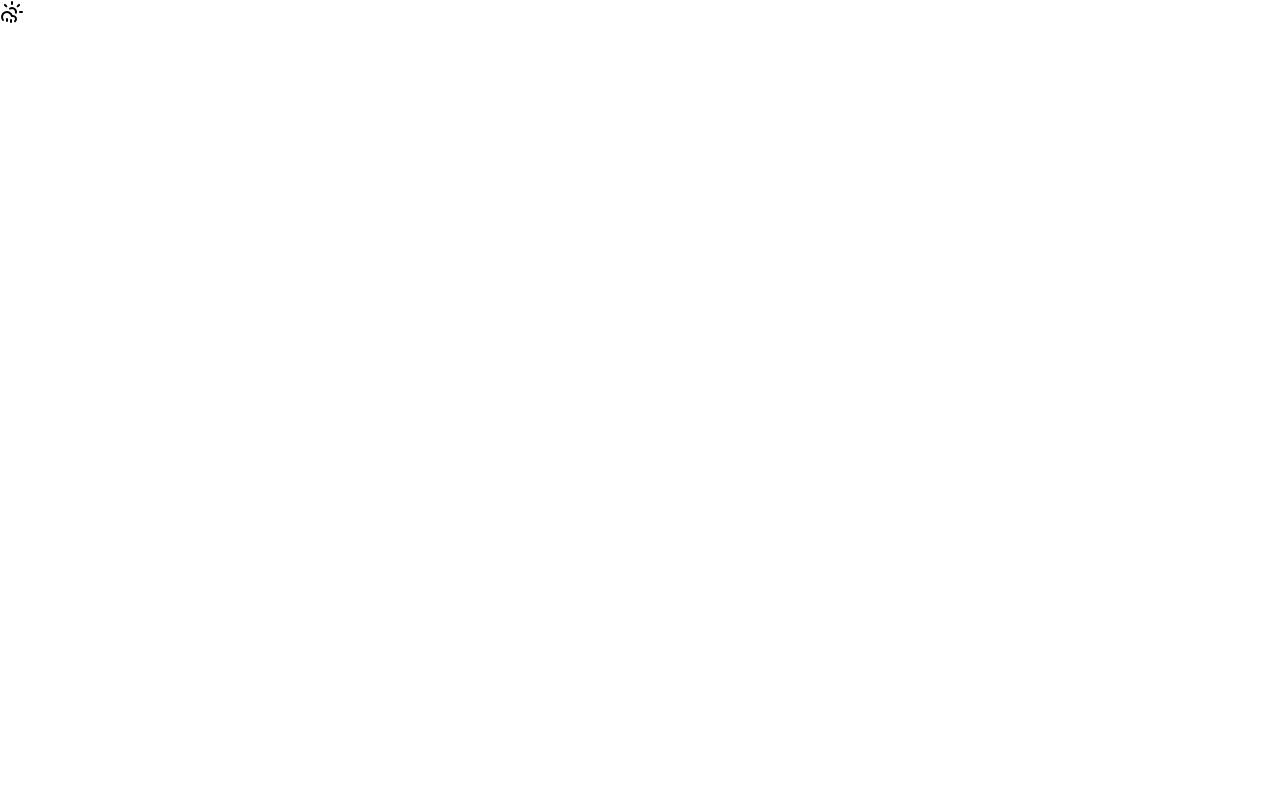
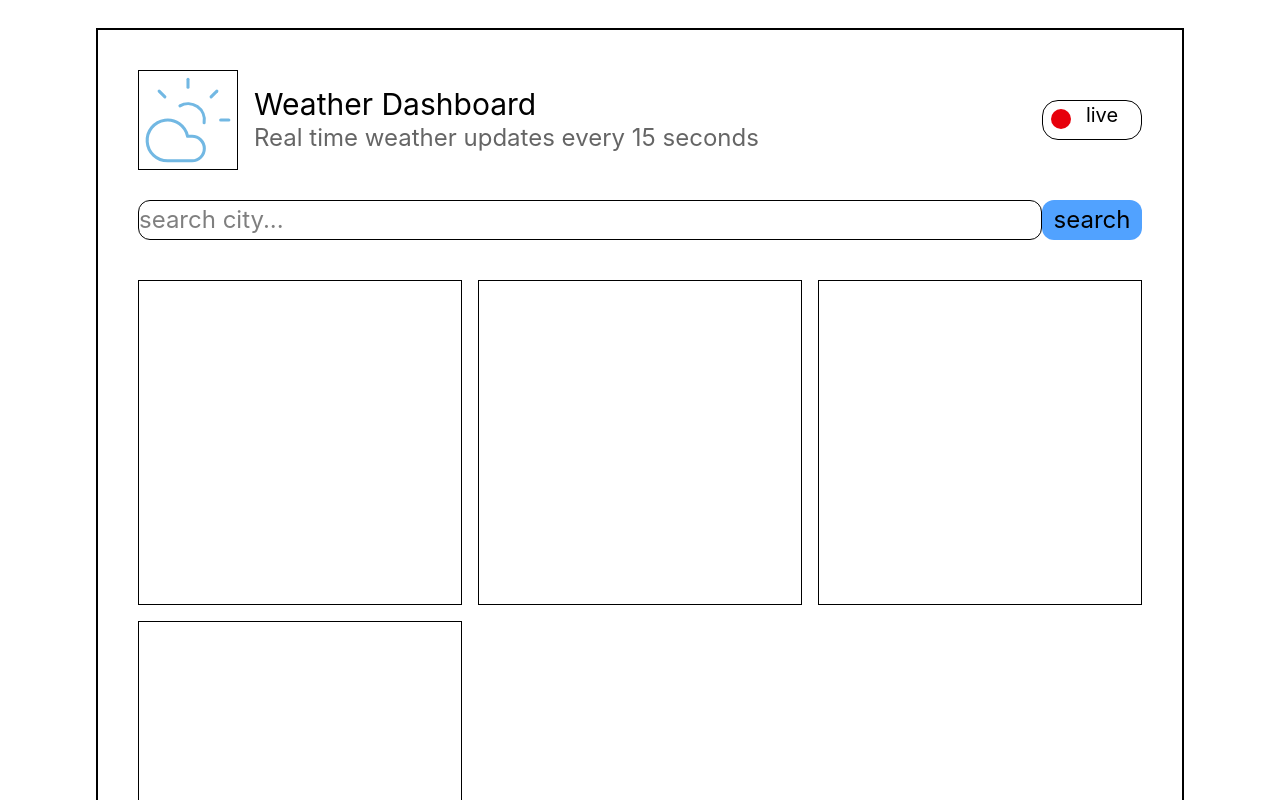
Before and after one commit to 1-COdeM-1/Weather-App, a React (Vite) app: page / in a window 1280 px wide. Shown: the top 800 px of the page. Built offline with nearby package versions, Linux system fonts and the light colour scheme.

Commit message:
finishing half of the styling of the site

```diff
--- a/src/App.tsx
+++ b/src/App.tsx
@@ -1,12 +1,38 @@
-import { CloudSunRain } from 'lucide-react'
+import {CloudSun } from 'lucide-react'
 import './App.css'
+import { useState } from 'react'
+import {type Cities ,type City} from './types/cities'
+function App() {
+  const [cities , setCities] = useState<Cities | []>([{city:"cairo" , country:"egypt" , temp:20 , skyState:"good" , windSpeed:5 , codition:"excillient"}, {city:"cairo" , country:"egypt" , temp:20 , skyState:"good" , windSpeed:5 , codition:"excillient"},{city:"cairo" , country:"egypt" , temp:20 , skyState:"good" , windSpeed:5 , codition:"excillient"},{city:"cairo" , country:"egypt" , temp:20 , skyState:"good" , windSpeed:5 , codition:"excillient"}])
+  return (
+    <div className='flex flex-col p-10 border-2 mt-7 w-[85%] mx-auto'>
+      <div className='flex justify-between'>
+        <div className='flex '>
+                <CloudSun size={100} color="#72b8e3" strokeWidth={0.75} className='border-1'/>
+                <div className='flex flex-col justify-center p-4'>
+                  <p className='text-3xl'>Weather Dashboard</p>
+                  <p className='text-2xl opacity-60'>Real time weather updates every 15 seconds</p>
+                </div>
+        </div>
+        <div className='border-1 w-[100px] h-[40px] flex my-auto px-2 rounded-2xl'>
+          <div className='size-5 bg-red-600 rounded-full my-2 '></div>
+          <p className='text-xl  my-.75 mx-auto'>live</p>
+        </div>
+      </div>
+      <div className='flex justify-between mt-[30px]'>
+        <input type="text" className='w-[90%] rounded-xl text-2xl border-1 '  placeholder='search city...'/>
+        <button  className='text-2xl bg-blue-400 hover:bg-red-500 w-[100px] h-[40px] rounded-xl cursor-pointer'>search</button>
+      </div>
+      <div className='grid grid-cols-3 gap-4 mt-[40px]'>
+          {
+            cities.map((city , index)=>(
+              <div className='border-1 h-[325px]'>
 
-function App() {
-  return (
-    <>
-      <CloudSunRain  />
-
-    </>
+              </div>
+            ))
+          }
+      </div>
+    </div>
   )
 }
 
--- /dev/null
+++ b/src/types/cities.ts
@@ -0,0 +1,9 @@
+export type City = {
+    city : string ,
+    country : string,
+    temp : number ,
+    skyState : string ,
+    windSpeed : number ,
+    codition : string ,
+}
+export type Cities =City[]
```
